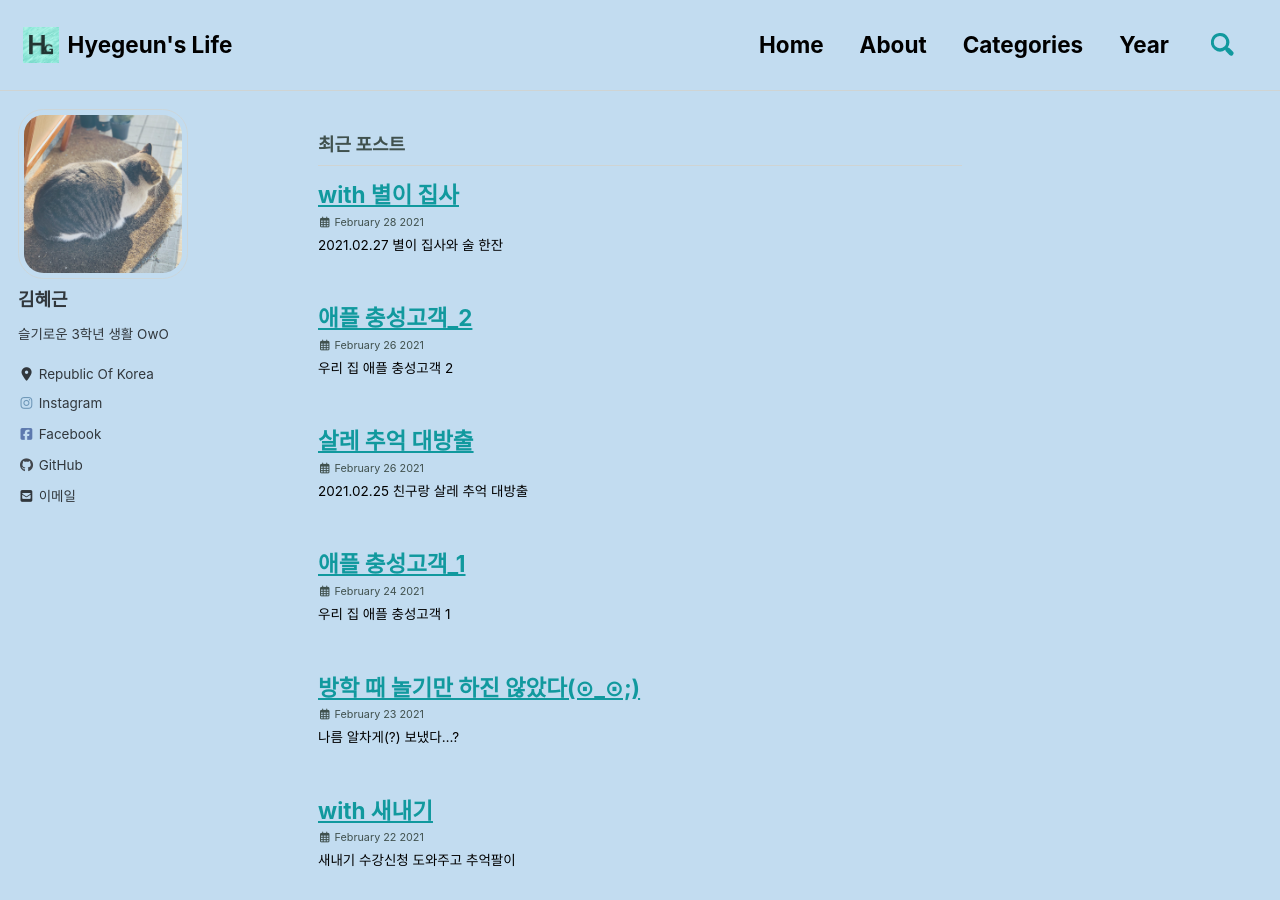
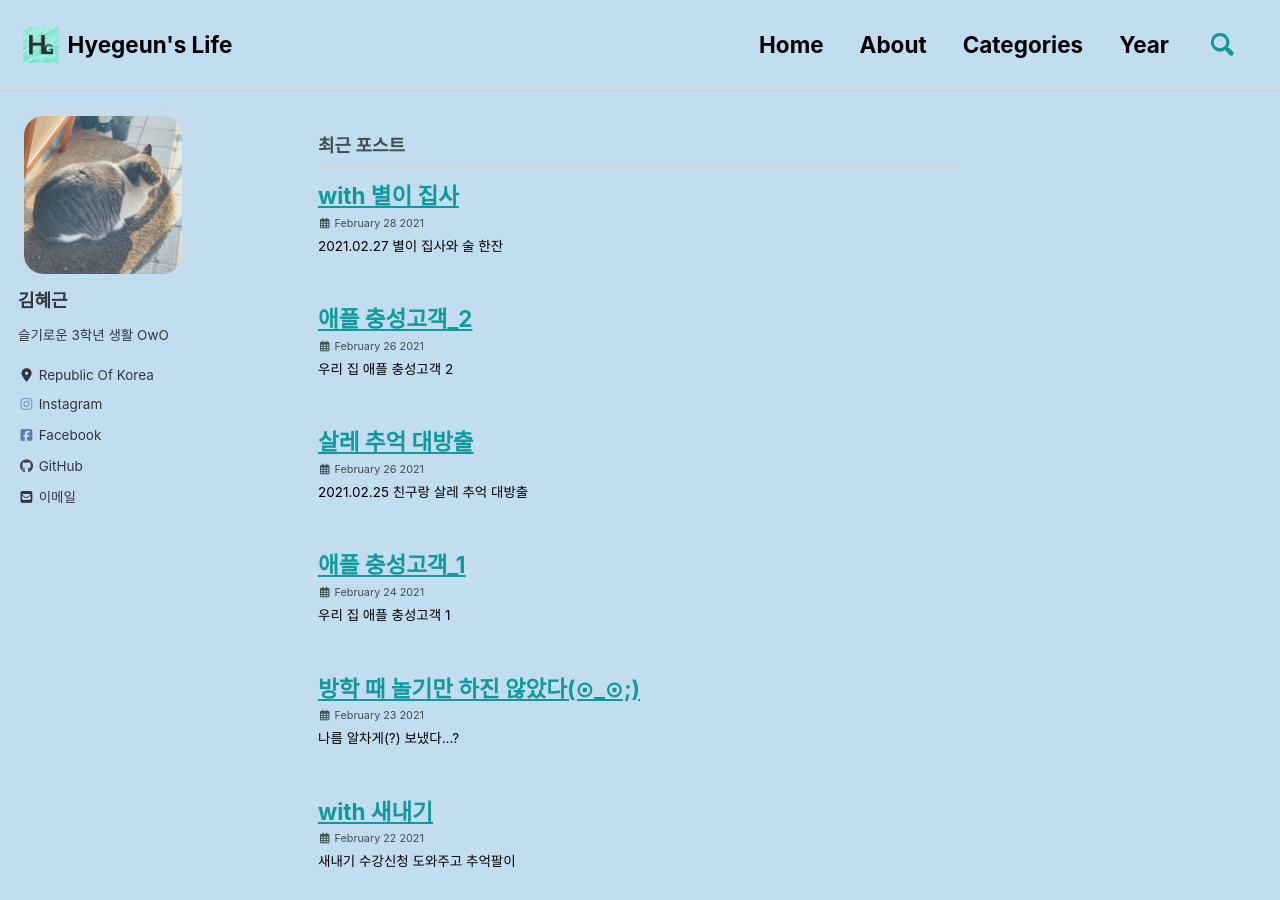
Before and after one commit to hyegeun/hyegeun.github.io, a Jekyll site: the page built from index.html, in a window 1280 px wide and 900 px high. Built offline with Jekyll 4.4.1, drawn with Linux system fonts in a browser that asks for light colours; cached includes are drawn as plain includes; nearby versions of some CDN libraries; a script that is not in the unit is left out; the list of posts is cut into pages by our own code.

Commit message:
Update _masthead.scss

```diff
--- a/_sass/minimal-mistakes/_masthead.scss
+++ b/_sass/minimal-mistakes/_masthead.scss
@@ -4,7 +4,7 @@
 
 .masthead {
   position: relative;
-  border-bottom: 1px solid $border-color;
+  border-bottom: 2px solid $border-color;
   -webkit-animation: $intro-transition;
   animation: $intro-transition;
   -webkit-animation-delay: 0.15s;
```
